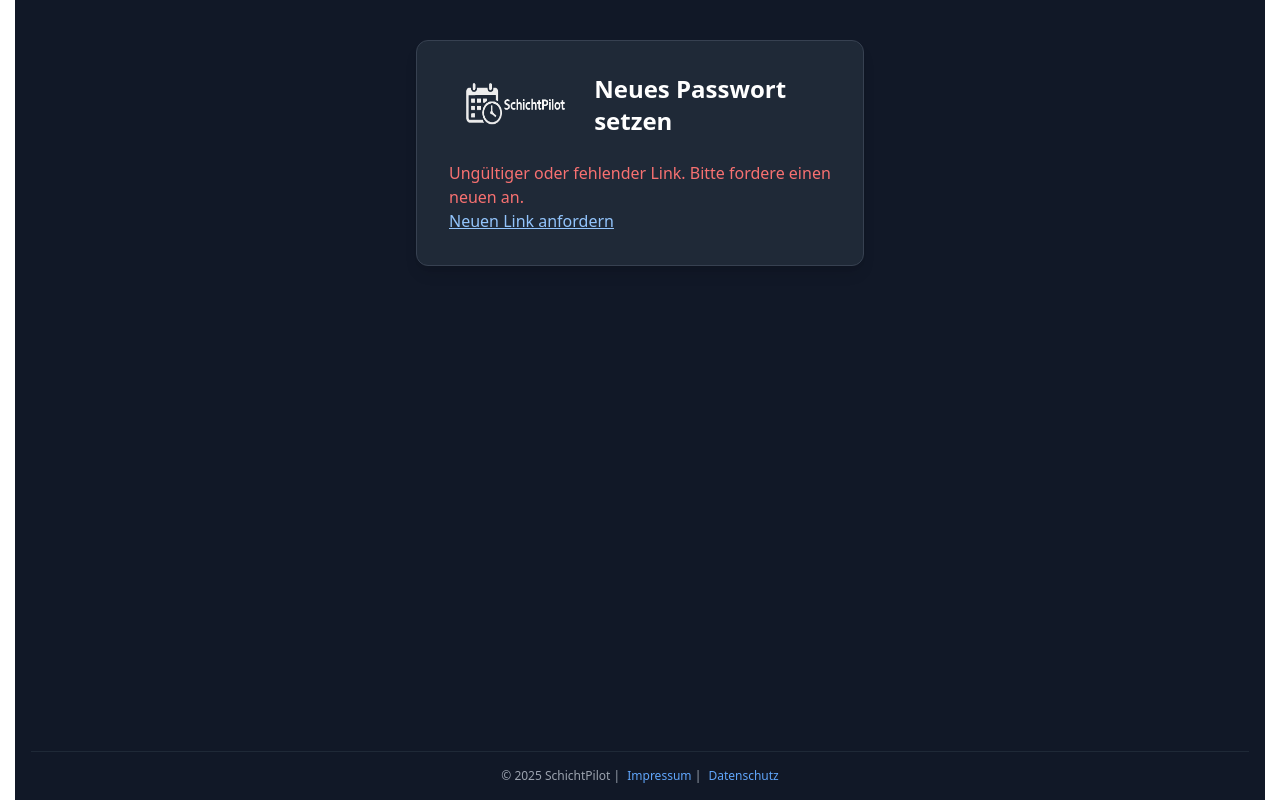
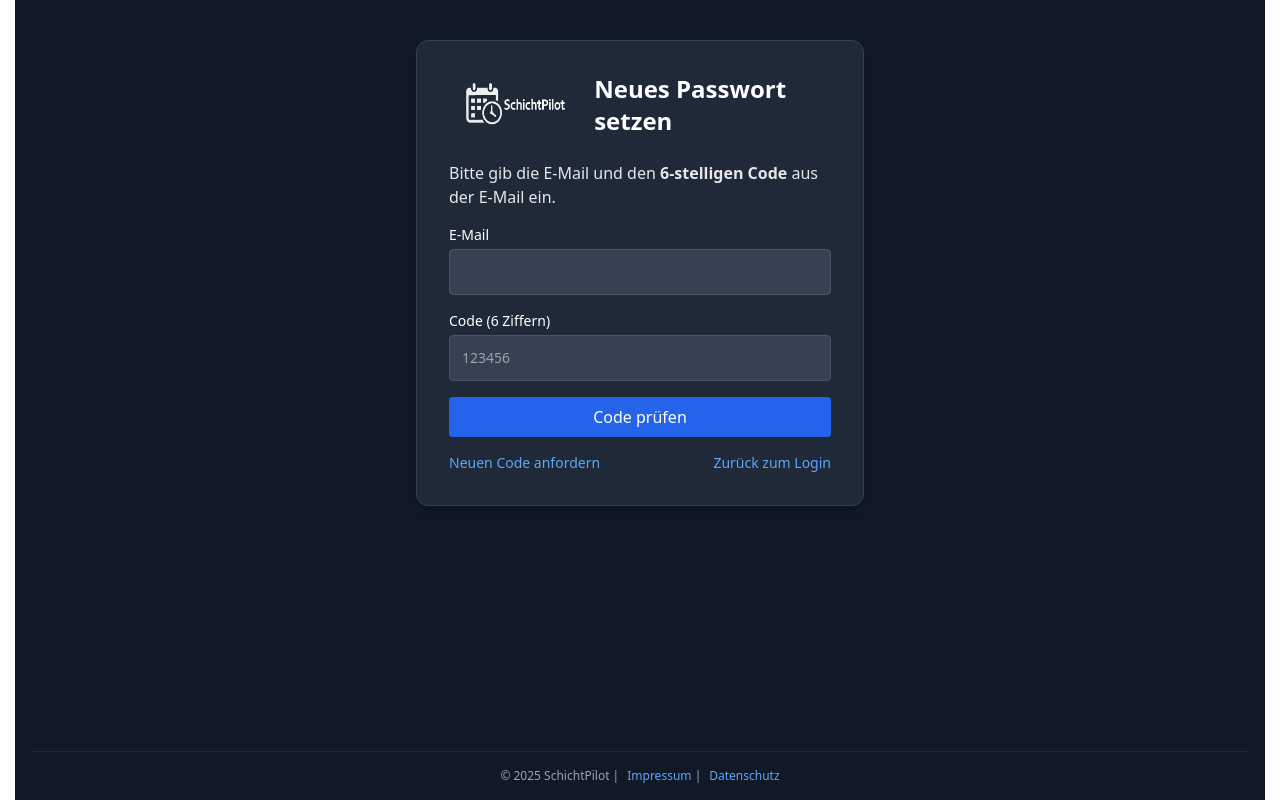
Before and after one commit to Rob3rtG3bau3r/schichtpilot, a React (Vite) app: page /reset-password in a window 1280 px wide. Built offline with nearby package versions, Linux system fonts and the light colour scheme.

Commit message:
und nocheinmal am reset Passwort gearbeitet

```diff
--- a/package.json
+++ b/package.json
@@ -9,6 +9,7 @@
   "dependencies": {
     "@dnd-kit/core": "^6.3.1",
     "@dnd-kit/sortable": "^10.0.0",
+    "@hcaptcha/react-hcaptcha": "^1.12.1",
     "@headlessui/react": "^2.2.4",
     "@supabase/supabase-js": "^2.50.0",
     "crypto-js": "^4.2.0",
--- a/src/pages/ResetPassword.jsx
+++ b/src/pages/ResetPassword.jsx
@@ -1,27 +1,11 @@
-import React, { useEffect, useRef, useState } from "react";
+import React, { useEffect, useState } from "react";
 import { supabase } from "../supabaseClient";
 import logo from "../assets/logo.png";
 import { useNavigate, Link } from "react-router-dom";
 
-// ==============================
-// Helpers
-// ==============================
-const LS_STATE_KEY = "sp_pw_reset_state";
-const STATE_TTL_MS = 30 * 60 * 1000; // 30 Minuten gültig
-
-function loadSavedState() {
-  try {
-    const raw = localStorage.getItem(LS_STATE_KEY);
-    if (!raw) return null;
-    const obj = JSON.parse(raw);
-    if (!obj?.state || !obj?.ts) return null;
-    if (Date.now() - Number(obj.ts) > STATE_TTL_MS) return null;
-    return obj;
-  } catch {
-    return null;
-  }
-}
-
+// ---------------------------
+// Passwort-Checks
+// ---------------------------
 function checkPw(pw) {
   const minLen = pw.length >= 8;
   const upper = /[A-Z]/.test(pw);
@@ -30,132 +14,77 @@ function checkPw(pw) {
   const special = /[^A-Za-z0-9]/.test(pw);
   return { ok: minLen && upper && lower && digit && special, minLen, upper, lower, digit, special };
 }
+const isSixDigit = (s) => /^[0-9]{6}$/.test(String(s || "").trim());
 
-const mapExchangeError = (err) => {
-  const raw = err?.message || "";
-  const msg = raw.toLowerCase();
-  if (msg.includes("expired") || msg.includes("invalid") || msg.includes("used") || msg.includes("grant"))
-    return "Der Link ist abgelaufen oder wurde bereits benutzt. Bitte fordere einen neuen an.";
-  return raw || "Unbekannter Fehler beim Bestätigen des Links.";
-};
-
-// ==============================
+// ---------------------------
 // Component
-// ==============================
+// ---------------------------
 export default function ResetPassword() {
   const nav = useNavigate();
 
-  // waiting: prüfen/evtl. auto; verifying: tauscht; ready: Formular; saving/done/error
-  const [phase, setPhase] = useState("waiting");
+  // Phasen:
+  // otp       -> Code-Eingabe
+  // verifying -> prüft Code / speichert Passwort
+  // ready     -> Passwort-Formular
+  // saving    -> speichert Passwort
+  // done      -> fertig
+  // error     -> Fehler (zeigt unten Text)
+  const [phase, setPhase] = useState("otp");
   const [error, setError] = useState("");
 
-  const [code, setCode] = useState(null);
-  const [stateParam, setStateParam] = useState(null);
-  const [stateOk, setStateOk] = useState(false);
+  // OTP-Form
+  const [otpEmail, setOtpEmail] = useState("");
+  const [otpToken, setOtpToken] = useState("");
 
+  // Passwort-Form
   const [pw, setPw] = useState("");
   const [pw2, setPw2] = useState("");
 
-  const cleanupRef = useRef(null);
+  // Link-Parameter komplett ignorieren (Scanner-sicher)
+  useEffect(() => {
+    // Falls du *aus Versehen* ?code= drin hast: wir nutzen ihn absichtlich NICHT.
+    // Optional: vorbefüllte E-Mail aus Query übernehmen:
+    const p = new URLSearchParams(window.location.search);
+    const mail = p.get("email");
+    if (mail) setOtpEmail(mail);
+  }, []);
 
-  useEffect(() => {
-    // 0) Hash-Fehler (#error=...) sofort anzeigen
-    if (window.location.hash.includes("error=")) {
-      const p = new URLSearchParams(window.location.hash.slice(1));
-      setPhase("error");
-      setError(decodeURIComponent(p.get("error_description") || "Ungültiger Link."));
+  // --- OTP verifizieren (E-Mail + 6-stellig) ---
+  const handleVerifyOtp = async (e) => {
+    e.preventDefault();
+    setError("");
+    if (!otpEmail || !isSixDigit(otpToken)) {
+      setError("Bitte E-Mail und den 6-stelligen Code eingeben.");
+      return;
+    }
+    setPhase("verifying");
+
+    const { error } = await supabase.auth.verifyOtp({
+      email: otpEmail.trim().toLowerCase(),
+      token: otpToken.trim(),
+      type: "recovery",
+    });
+
+    if (error) {
+      setPhase("otp");
+      setError(error.message || "OTP ungültig/abgelaufen. Bitte erneut versuchen.");
       return;
     }
 
-    // 1) ?code=… & ?state=… einsammeln
-    const qs = new URLSearchParams(window.location.search);
-    const c = qs.get("code");
-    const s = qs.get("state");
-    setCode(c || null);
-    setStateParam(s || null);
-
-    // 2) Prüfe lokalen State
-    const saved = loadSavedState();
-    const ok = !!(saved && s && saved.state === s);
-    setStateOk(ok);
-
-    // 3) Wenn Code vorhanden:
-    if (c) {
-      if (ok) {
-        // gleicher Browser + gültiger State → wie „früher“: automatisch einlösen
-        setTimeout(() => doExchange(c), 50);
-      } else {
-        // anderer Client/kein State → Button anbieten (ein Klick)
-        setPhase("waiting");
-      }
-    } else {
-      // Fallback: evtl. bereits eingeloggt (implicit flow)
-      checkExistingSession();
-    }
-    // eslint-disable-next-line react-hooks/exhaustive-deps
-  }, []);
-
-  const checkExistingSession = async () => {
-    try {
-      await new Promise((r) => setTimeout(r, 200));
-      const { data } = await supabase.auth.getSession();
-      if (data?.session) {
+    // Erfolg: User ist damit angemeldet → Passwort ändern erlauben
     setPhase("ready");
-        return;
-      }
-      // Letzte Chance: kurzes Listen auf Auth-Event
-      const { data: sub } = supabase.auth.onAuthStateChange((event, session) => {
-        if ((event === "PASSWORD_RECOVERY" || event === "SIGNED_IN") && session) {
-          setPhase("ready");
-        }
-      });
-      setTimeout(() => {
-        if (sub) sub.subscription.unsubscribe();
-        if (phase === "waiting") {
-          setPhase("error");
-          setError("Ungültiger oder fehlender Link. Bitte fordere einen neuen an.");
-        }
-      }, 1500);
-    } catch {
-      setPhase("error");
-      setError("Der Link ist abgelaufen oder ungültig. Bitte fordere einen neuen an.");
-    }
   };
 
-  const doExchange = async (c) => {
-    setPhase("verifying");
-    setError("");
-    try {
-      const { error } = await supabase.auth.exchangeCodeForSession(c);
-      if (error) {
-        setPhase("error");
-        setError(mapExchangeError(error));
-        return;
-      }
-      setPhase("ready");
-    } catch (e) {
-      setPhase("error");
-      setError("Der Link konnte nicht bestätigt werden.");
-    }
-  };
-
-  const handleManualContinue = async () => {
-    if (!code) {
-      setError("Es wurde kein Bestätigungs-Code gefunden.");
-      return;
-    }
-    await doExchange(code);
-  };
-
+  // --- Passwort speichern ---
   const handleSave = async (e) => {
     e.preventDefault();
     setError("");
+
     if (pw !== pw2) return setError("Die Passwörter stimmen nicht überein.");
     const chk = checkPw(pw);
-    if (!chk.ok)
-      return setError(
-        "Bitte ein starkes Passwort wählen (mind. 8 Zeichen, Groß-/Kleinbuchstaben, Zahl, Sonderzeichen)."
-      );
+    if (!chk.ok) {
+      return setError("Bitte ein starkes Passwort wählen (mind. 8 Zeichen, Groß-/Kleinbuchstaben, Zahl, Sonderzeichen).");
+    }
 
     setPhase("saving");
     const { error } = await supabase.auth.updateUser({ password: pw });
@@ -164,63 +93,87 @@ export default function ResetPassword() {
       setError("Passwort konnte nicht gespeichert werden. Bitte erneut versuchen.");
       return;
     }
+
     await supabase.auth.signOut();
     setPhase("done");
     setTimeout(() => nav("/login?reset=success"), 1000);
   };
 
-  // UI
   const chk = checkPw(pw);
 
-  const renderCardContent = () => {
-    // Fall: Code vorhanden, aber State-Mismatch → Button zeigen
-    if (code && !stateOk && (phase === "waiting" || phase === "verifying")) {
+  // ---- UI ----
   return (
-        <div className="space-y-4">
+    <div className="min-h-screen bg-gray-900 flex flex-col justify-between items-center px-4 text-white">
+      {/* Hauptinhalt */}
+      <div className="flex flex-col md:flex-row items-center gap-10 mt-10">
+        {/* CARD */}
+        <div className="w-full max-w-md bg-gray-800 p-8 rounded-xl shadow-lg border border-gray-700">
+          <div className="flex items-center gap-4 mb-6">
+            <Link to="/">
+              <img src={logo} alt="SchichtPilot Logo" className="h-12 cursor-pointer hover:opacity-80" />
+            </Link>
+            <h1 className="text-2xl font-bold">Neues Passwort setzen</h1>
+          </div>
+
+          {/* Phase: OTP zuerst */}
+          {phase === "otp" && (
+            <form onSubmit={handleVerifyOtp} className="space-y-4">
               <p className="text-gray-200">
-            Link geöffnet. Um fortzufahren, bestätige kurz:
+                Bitte gib die E-Mail und den <strong>6-stelligen Code</strong> aus der E-Mail ein.
               </p>
+
+              <label className="block text-sm">
+                E-Mail
+                <input
+                  type="email"
+                  autoComplete="email"
+                  className="mt-1 w-full rounded bg-gray-700 border border-gray-600 p-3 outline-none focus:ring-2 focus:ring-blue-500"
+                  value={otpEmail}
+                  onChange={(e) => setOtpEmail(e.target.value)}
+                />
+              </label>
+
+              <label className="block text-sm">
+                Code (6 Ziffern)
+                <input
+                  inputMode="numeric"
+                  pattern="[0-9]*"
+                  className="mt-1 w-full rounded bg-gray-700 border border-gray-600 p-3 outline-none focus:ring-2 focus:ring-blue-500"
+                  value={otpToken}
+                  onChange={(e) => setOtpToken(e.target.value.replace(/\D/g, "").slice(0, 6))}
+                  placeholder="123456"
+                />
+              </label>
+
+              {error && <p className="text-red-400 text-sm">{error}</p>}
+
               <button
-            onClick={handleManualContinue}
+                type="submit"
                 className="w-full bg-blue-600 hover:bg-blue-700 text-white py-2 rounded transition"
               >
-            Fortfahren
+                Code prüfen
               </button>
-          <p className="text-xs text-gray-400">
-            Hinweis: Aus Sicherheitsgründen wird der Link nur automatisch eingelöst,
-            wenn du ihn im gleichen Browser öffnest, in dem du ihn angefordert hast.
-          </p>
+
               <div className="text-sm text-gray-300 flex items-center justify-between">
                 <Link to="/passwort-vergessen" className="text-blue-400 hover:underline">
-              Neuen Link anfordern
+                  Neuen Code anfordern
+                </Link>
+                <Link to="/login" className="text-blue-400 hover:underline">
+                  Zurück zum Login
                 </Link>
               </div>
-        </div>
-      );
-    }
+            </form>
+          )}
 
-    if (phase === "verifying") {
-      return <div className="text-gray-200">Bestätige…</div>;
-    }
+          {phase === "verifying" && <div className="text-gray-200">Prüfe Code…</div>}
 
-    if (phase === "error") {
-      return (
-        <div className="space-y-4">
-          <p className="text-red-400">{error}</p>
-          <Link to="/passwort-vergessen" className="underline text-blue-300">
-            Neuen Link anfordern
-          </Link>
-        </div>
-      );
-    }
+          {/* Phase: Passwort setzen */}
+          {(phase === "ready" || phase === "saving") && (
+            <form onSubmit={handleSave} className="space-y-5">
+              <p className="text-sm text-gray-300">
+                Code akzeptiert. Jetzt neues Passwort vergeben:
+              </p>
 
-    if (phase === "done") {
-      return <div className="text-green-400">Passwort aktualisiert! Weiterleitung…</div>;
-    }
-
-    if (phase === "ready") {
-      return (
-        <form onSubmit={handleSave} className="space-y-5">
               <label className="block text-sm">
                 Neues Passwort
                 <input
@@ -262,48 +215,20 @@ export default function ResetPassword() {
               </button>
 
               <div className="text-sm text-gray-300">
-            <Link to="/login" className="text-blue-400 hover:underline">
-              Zurück zum Login
-            </Link>
+                <Link to="/login" className="text-blue-400 hover:underline">Zurück zum Login</Link>
               </div>
             </form>
-      );
-    }
+          )}
 
-    // phase === "waiting" ohne Code → allgemeiner Hinweis
-    return <div className="text-gray-200">Link wird geprüft…</div>;
-  };
-
-  return (
-    <div className="min-h-screen bg-gray-900 flex flex-col justify-between items-center px-4 text-white">
-      {/* Hauptinhalt */}
-      <div className="flex flex-col md:flex-row items-center gap-10 mt-10">
-        {/* CARD */}
-        <div className="w-full max-w-md bg-gray-800 p-8 rounded-xl shadow-lg border border-gray-700">
-          <div className="flex items-center gap-4 mb-6">
-            <Link to="/">
-              <img
-                src={logo}
-                alt="SchichtPilot Logo"
-                className="h-12 cursor-pointer hover:opacity-80"
-              />
-            </Link>
-            <h1 className="text-2xl font-bold">Neues Passwort setzen</h1>
-          </div>
-          {renderCardContent()}
+          {phase === "done" && <div className="text-green-400">Passwort aktualisiert! Weiterleitung…</div>}
         </div>
       </div>
 
       {/* Footer */}
       <footer className="w-full text-center text-gray-400 text-xs py-4 border-t border-gray-800">
-        © {new Date().getFullYear()} SchichtPilot |{" "}
-        <Link to="/impressum" className="ml-1 text-blue-400 hover:underline">
-          Impressum
-        </Link>{" "}
-        |{" "}
-        <Link to="/datenschutz" className="ml-1 text-blue-400 hover:underline">
-          Datenschutz
-        </Link>
+        © {new Date().getFullYear()} SchichtPilot |
+        <Link to="/impressum" className="ml-2 text-blue-400 hover:underline">Impressum</Link> |
+        <Link to="/datenschutz" className="ml-2 text-blue-400 hover:underline">Datenschutz</Link>
       </footer>
     </div>
   );
```
Also changed, not shown: 1 other file (tests, documents, lock files or other folders). Lines whose indentation alone changed are shown as unchanged.
